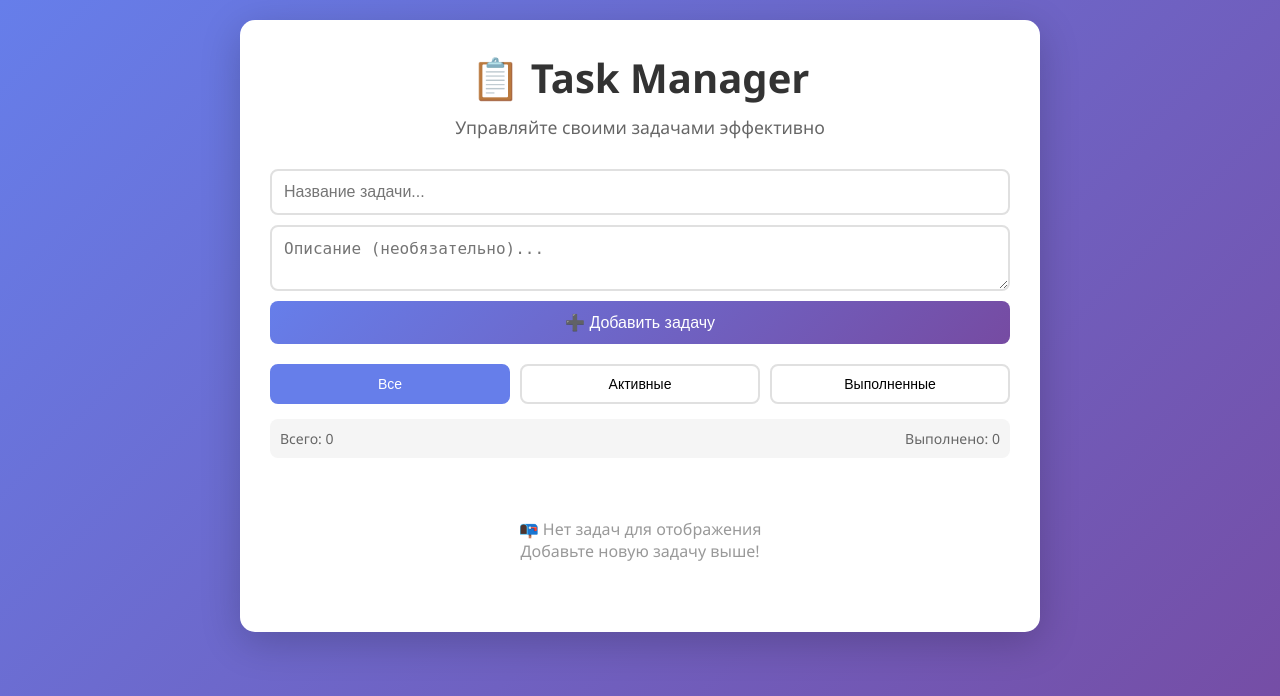
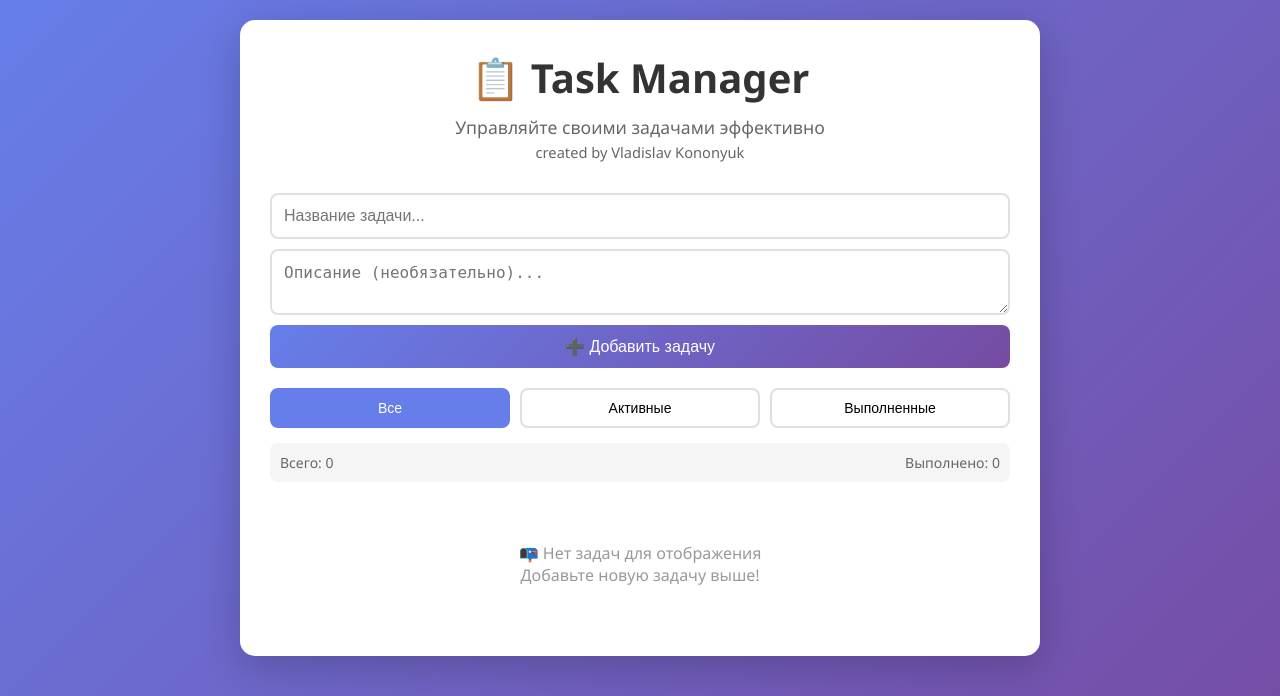
Before and after one commit to kononukvladislaus-hub/task-manager-app, a Flask app: page / in a window 1280 px wide. Shown: the top 696 px of the page. Run offline with Flask 3, Linux system fonts and the light colour scheme; data that the repository does not hold is empty.

Commit message:
Add creator information to the index.html

```diff
--- a/templates/index.html
+++ b/templates/index.html
@@ -11,6 +11,7 @@
         <header>
             <h1>📋 Task Manager</h1>
             <p class="subtitle">Управляйте своими задачами эффективно</p>
+            <p class="subtitle">  <small> created by Vladislav Kononyuk  </small> </p>
         </header>
 
         <div class="task-form">
```
